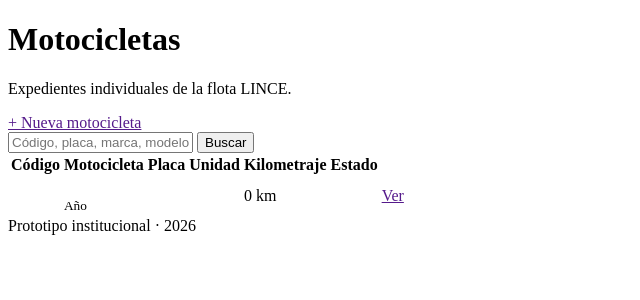
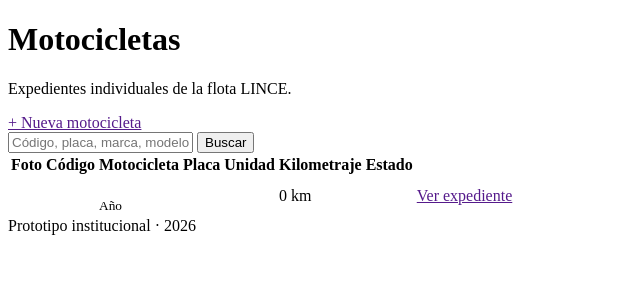
Before and after one commit to rrene7/lince-motos-mvc, a PHP site: template app/views/motos/index.php in a window 1280 px wide. Shown: the top 300 px of the page, without its empty margins (0-640 px from the left). Run offline with PHP 8.4, Linux system fonts and the light colour scheme; the template is opened without the code that fills it: most values are stand-ins (such as "Sample title", 1, 10 or a date in 2020); data that the repository does not hold is empty; some libraries are stand-ins or nearby versions.

Commit message:
Agregar miniaturas al listado de motocicletas

```diff
--- a/app/views/motos/index.php
+++ b/app/views/motos/index.php
@@ -8,20 +8,27 @@
 </form>
 <div class="table-wrap panel">
 <table>
-    <thead><tr><th>Código</th><th>Motocicleta</th><th>Placa</th><th>Unidad</th><th>Kilometraje</th><th>Estado</th><th></th></tr></thead>
+    <thead><tr><th>Foto</th><th>Código</th><th>Motocicleta</th><th>Placa</th><th>Unidad</th><th>Kilometraje</th><th>Estado</th><th></th></tr></thead>
     <tbody>
     <?php foreach ($motos as $moto): ?>
         <tr>
+            <td>
+                <?php if (!empty($moto['foto'])): ?>
+                    <img class="moto-thumb" src="<?= e(base_url($moto['foto'])) ?>" alt="">
+                <?php else: ?>
+                    <span class="moto-thumb-empty" aria-label="Sin fotografía">🏍️</span>
+                <?php endif; ?>
+            </td>
             <td><strong><?= e($moto['codigo_qr']) ?></strong></td>
             <td><?= e($moto['marca'] . ' ' . $moto['modelo']) ?><br><small>Año <?= e((string)$moto['anio']) ?></small></td>
             <td><?= e($moto['placa']) ?></td>
             <td><?= e($moto['unidad_asignada']) ?></td>
             <td><?= number_format((int)$moto['kilometraje_actual']) ?> km</td>
             <td><span class="badge <?= e(status_badge($moto['estado'])) ?>"><?= e($moto['estado']) ?></span></td>
-            <td class="actions"><a class="btn btn-small" href="<?= e(base_url('motos/ver?id=' . $moto['id'])) ?>">Ver</a></td>
+            <td class="actions"><a class="btn btn-small" href="<?= e(base_url('motos/ver?id=' . $moto['id'])) ?>">Ver expediente</a></td>
         </tr>
     <?php endforeach; ?>
-    <?php if (!$motos): ?><tr><td colspan="7" class="empty">No se encontraron motocicletas.</td></tr><?php endif; ?>
+    <?php if (!$motos): ?><tr><td colspan="8" class="empty">No se encontraron motocicletas.</td></tr><?php endif; ?>
     </tbody>
 </table>
 </div>
```
